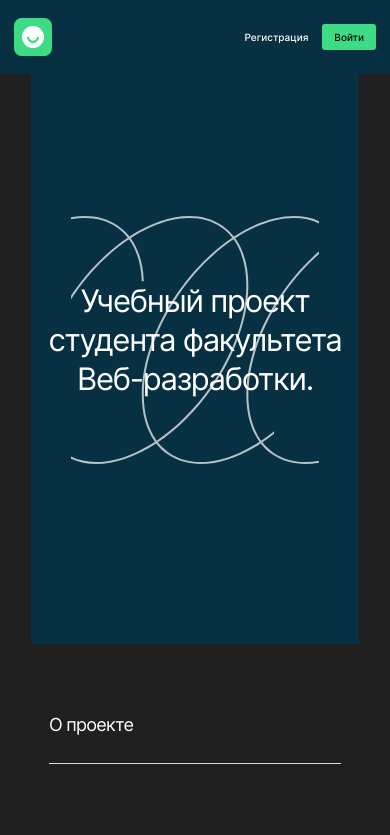
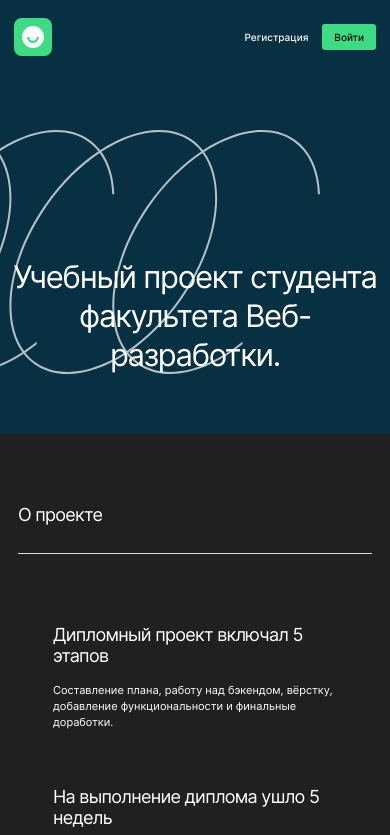
Before and after one commit to elena1983-zinatylina/movies-explorer-frontend, a React (Create React App) app: page / in a window 390 px wide. Shown: the top 835 px of the page. Built offline with nearby package versions, Linux system fonts and the light colour scheme.

Commit message:
работа с макетом в перфект пиксель

```diff
--- a/src/components/AboutMe/AboutMe.css
+++ b/src/components/AboutMe/AboutMe.css
@@ -41,7 +41,7 @@
     font-size: 14px;
     font-weight: 400;
     line-height: 22px;
-    margin-bottom: 99px;
+    margin-bottom: 76px;
   }
 
   .aboutme__link {
--- a/src/components/AboutProject/AboutProject.css
+++ b/src/components/AboutProject/AboutProject.css
@@ -7,7 +7,7 @@
 
   .aboutproject__title {
     margin: 0;
-    margin-top: 110px;
+    margin-top: 114px;
   }
 
   .aboutproject__container {
--- a/src/components/Promo/Promo.css
+++ b/src/components/Promo/Promo.css
@@ -1,64 +1,66 @@
 .promo {
   width: 100%;
-    display: flex;
   justify-content: center;
   align-items: center;
   background-color: #073042;
   position: relative;
+  box-sizing: border-box;
+  overflow: hidden;
+}
+
+.promo__container {
+  padding: 50px 70px 403px;
 }
 
 .promo__img {
-    background: url(../../images/landing-logo.svg) no-repeat center;
-    width: 320px;
-    height: 320px;
   position: absolute;
-    top: 82px;
-    z-index: 1;
+  bottom: 60px;
+  right: 70px;
 }
 
 .promo__title {
-    max-width: 730px;
+  max-width: 620px;
   color: #fff;
-    text-align: center;
-    font-size: 50px;
   font-weight: 400;
-    line-height: 58px;
-    letter-spacing: -2px;
+  font-size: 40px;
+  line-height: 52px;
+  letter-spacing: -0.04em;
   margin: 0;
-    padding-top: 185px;
-    padding-bottom: 224px;
+  padding: 0;
 }
 
-  @media screen and (max-width: 875px) {
-    .promo__img {
-      top: 224px;
+@media screen and (max-width: 768px) {
+  .promo__container {
+    display: flex;
+    flex-direction: column;
+    align-items: center;
+    padding: 300px 0 70px;
   }
+
   .promo__title {
-      padding-top: 326px;
-      padding-bottom: 342px;
+    position: unset;
+    text-align: center;
+    margin-bottom: 140px;
+  }
+
+  .promo__logo {
+    position: unset;
+    width: 680px;
+    height: 230px;
+    display: block;
+    max-width: 100vw;
+    object-fit: cover;
   }
 }
 
-  @media screen and (max-width: 681px) {
+@media screen and (max-width: 420px) {
+  .promo__container {
+    padding: 183px 10px 0;
+  }
+
   .promo__title {
-      max-width: 600px;
-      padding-top: 310px;
+    margin-bottom: 60px;
+    font-size: 31px;
+    line-height: 39px;
   }
 }
-
-  @media screen and (max-width: 565px) {
-    .promo__img {
-      width: 248px;
-      height: 248px;
-      background-size: cover;
-      top: 142px;
-    }
-    .promo__title {
-      padding-top: 207px;
-      padding-bottom: 246px;
-      max-width: 300px;
-      font-size: 31px;
-      line-height: 39px;
-      letter-spacing: -1.24px;
-    }
-  }
--- a/src/components/Promo/Promo.js
+++ b/src/components/Promo/Promo.js
@@ -1,13 +1,18 @@
 import React from 'react';
-import './Promo.css'
+import './Promo.css';
+import promo from '../../images/landing-logo.svg';
 
-function Promo() {
+const Promo = () => {
   return (
-    <section className="promo">
-      <div className="promo__img"></div>
-      <h1 className="promo__title">Учебный проект студента факультета Веб-разработки.</h1>
+    <section className='promo'>
+      <div className='promo__container'>
+        <h1 className='promo__title'>
+          Учебный проект студента факультета Веб-разработки.
+        </h1>
+      <img className='promo__img' src={promo} alt='Логотип Промо.' />
+      </div>
     </section>
-  );
-}
+  )
+};
 
 export default Promo;
```
Lines whose indentation alone changed are shown as unchanged.
